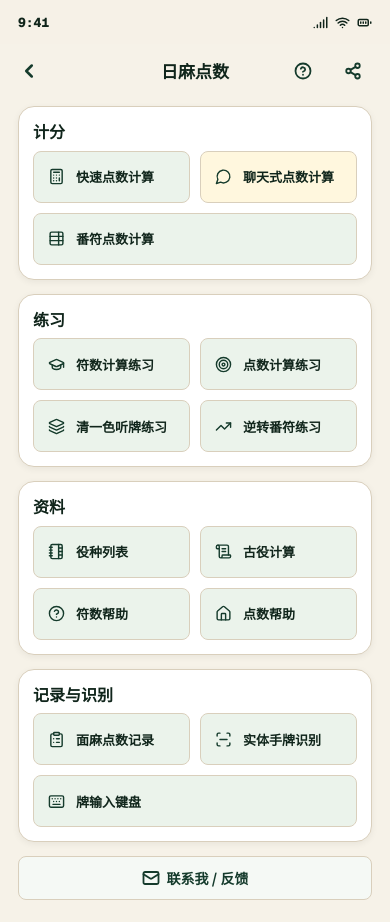
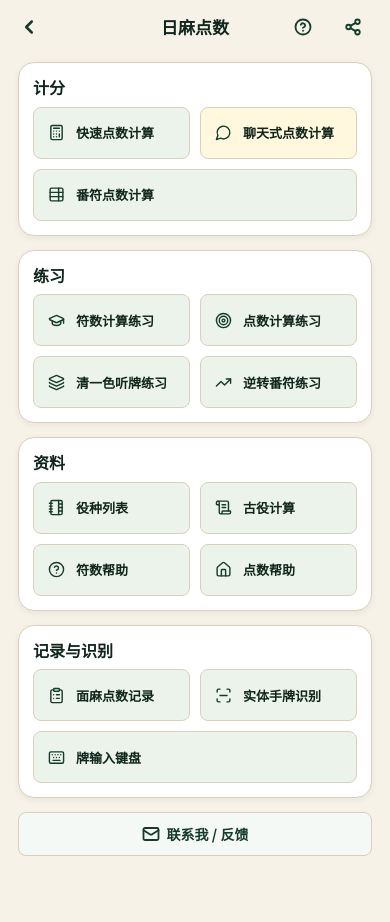
Before and after one commit to RiichiMahjongTools/riichi-scoring-toolkit, a React (Vite) app: page / in a window 390 px wide. After the commit the page ends 878 px from the top, so only its background shows below. Built offline with nearby package versions, Linux system fonts and the light colour scheme; what riichi-mahjong would draw is missing.

Commit message:
fix: remove mobile status bar chrome

```diff
--- a/src/components.css
+++ b/src/components.css
@@ -33,30 +33,6 @@
 
 .mj-app-frame__footer {
   padding: 16px 0 8px;
-}
-
-.mj-status-bar {
-  display: flex;
-  align-items: center;
-  justify-content: space-between;
-  height: 44px;
-  padding: 0 18px;
-  color: var(--mj-ink);
-  font-family: 'Geist Mono', ui-monospace, monospace;
-  font-size: 13px;
-  font-weight: 800;
-}
-
-.mj-status-bar__icons {
-  display: inline-flex;
-  align-items: center;
-  gap: 7px;
-}
-
-.mj-status-bar__icons svg {
-  width: 15px;
-  height: 15px;
-  stroke-width: 2.4;
 }
 
 .mj-top-nav {
--- a/src/components/index.tsx
+++ b/src/components/index.tsx
@@ -1,5 +1,4 @@
 import {
-  BatteryFull,
   Check,
   ChevronLeft,
   Clipboard,
@@ -11,9 +10,7 @@ import {
   RotateCcw,
   Send,
   Share2,
-  Signal,
   Trash2,
-  Wifi,
   Wrench,
   X,
 } from 'lucide-react';
@@ -45,24 +42,10 @@ export function AppFrame({ nav, children, footer, className, ...props }: AppFram
   return (
     <div className={cx('mj-app-frame', className)} {...props}>
       <div className="mj-app-frame__chrome">
-        <StatusBar />
         {nav ? <div className="mj-app-frame__nav">{nav}</div> : null}
       </div>
       <main className="mj-app-frame__main">{children}</main>
       {footer ? <footer className="mj-app-frame__footer">{footer}</footer> : null}
-    </div>
-  );
-}
-
-export function StatusBar() {
-  return (
-    <div className="mj-status-bar" aria-hidden="true">
-      <span>9:41</span>
-      <span className="mj-status-bar__icons">
-        <Signal />
-        <Wifi />
-        <BatteryFull />
-      </span>
     </div>
   );
 }
```
